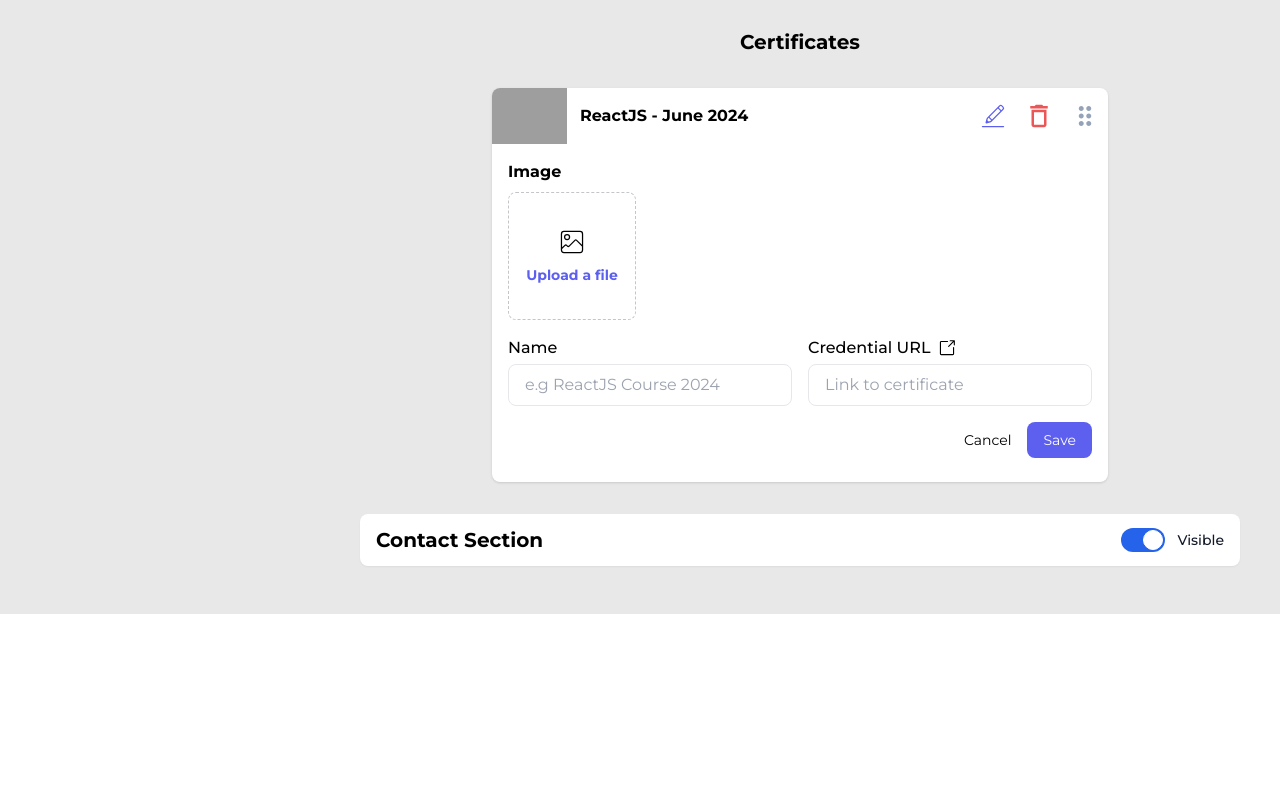
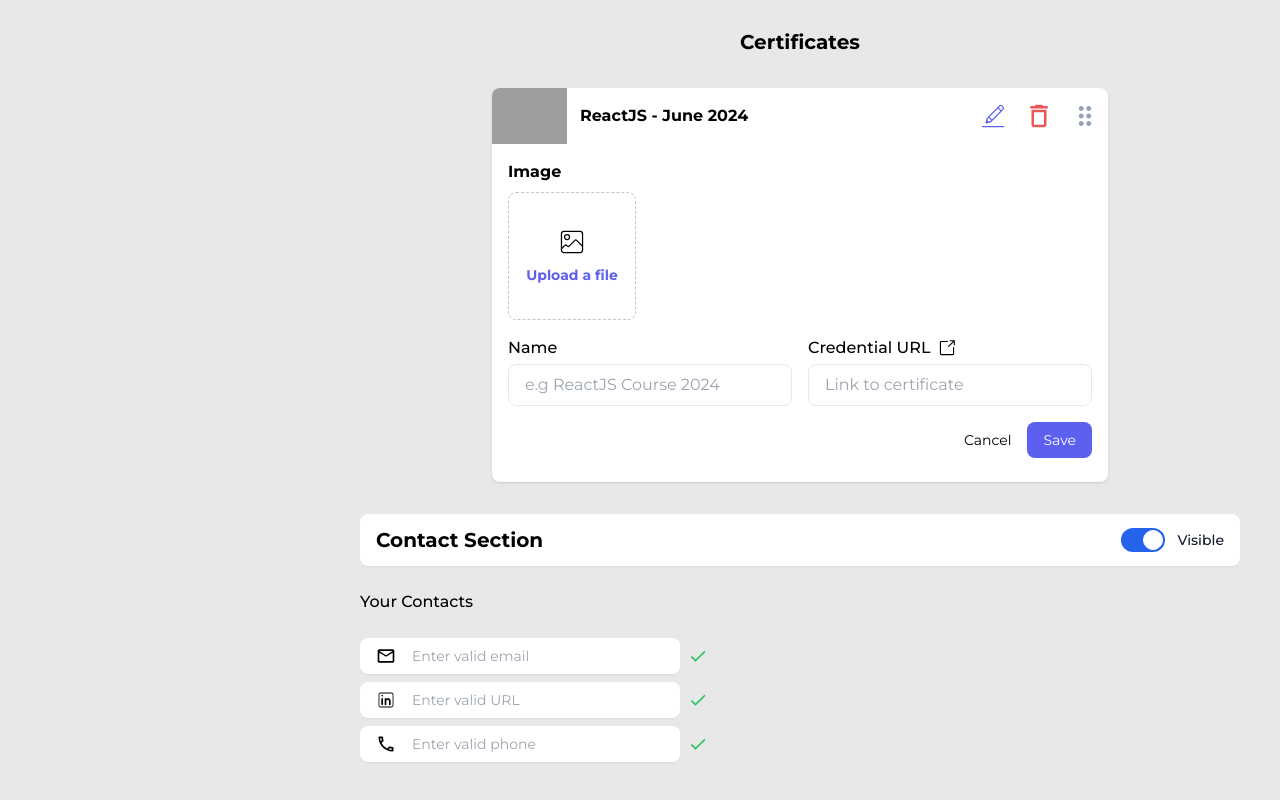
Before and after one commit to marionikolov17/Portfolio-Builder, a React (Vite) app in the folder client/: page / in a window 1280 px wide. Shown: the part 4890-5690 px from the top of the page. Before the commit the page ends 5504 px from the top, so only its background shows below. Built offline with nearby package versions, Linux system fonts and the light colour scheme; grey boxes are pictures that could not be loaded.

Commit message:
Finish Contact Section

```diff
--- a/client/src/features/themes/standart/components/ContactSectionStandard/ContactSectionStandard.jsx
+++ b/client/src/features/themes/standart/components/ContactSectionStandard/ContactSectionStandard.jsx
@@ -1,3 +1,6 @@
+import { CiLinkedin } from "react-icons/ci";
+import { MdOutlineEmail, MdDone, MdOutlinePhone } from "react-icons/md";
+
 export default function ContactSectionStandard() {
   return (
     <>
@@ -16,6 +19,58 @@ export default function ContactSectionStandard() {
           </label>
         </div>
       </div>
+      {/* Contacts */}
+      <div className="mt-6 flex flex-col items-center sm:items-start">
+        <h3 className="font-medium text-base mb-4">Your Contacts</h3>
+        {/* Contact Input Container */}
+        <div className="flex items-center mt-2">
+          {" "}
+          {/* Email */}
+          <div className="flex items-center bg-white rounded-lg w-[300px] sm:w-80 overflow-x-hidden shadow-sm">
+            <MdOutlineEmail  className="ms-4 text-xl" />
+            <input
+              type="text"
+              placeholder="Enter valid email"
+              name="githubSocial"
+              className="py-2 px-4 outline-none grow text-sm"
+            />
+          </div>
+          <MdDone className="ms-2 text-xl text-green-500" />{" "}
+          {/* Show icons for validating link */}
+        </div>
+        {/* Contact Input Container */}
+        <div className="flex items-center mt-2">
+          {" "}
+          {/* Linkedin */}
+          <div className="flex items-center bg-white rounded-lg w-[300px] sm:w-80 overflow-x-hidden shadow-sm">
+            <CiLinkedin className="ms-4 text-xl" />
+            <input
+              type="text"
+              placeholder="Enter valid URL"
+              name="linkedinSocial"
+              className="py-2 px-4 outline-none grow text-sm"
+            />
+          </div>
+          <MdDone className="ms-2 text-xl text-green-500" />{" "}
+          {/* Show icons for validating link */}
+        </div>
+        {/* Contact Input Container */}
+        <div className="flex items-center mt-2">
+          {" "}
+          {/* Phone */}
+          <div className="flex items-center bg-white rounded-lg w-[300px] sm:w-80 overflow-x-hidden shadow-sm">
+            <MdOutlinePhone className="ms-4 text-xl" />
+            <input
+              type="phone"
+              placeholder="Enter valid phone"
+              name="instagramSocial"
+              className="py-2 px-4 outline-none grow text-sm"
+            />
+          </div>
+          <MdDone className="ms-2 text-xl text-green-500" />{" "}
+          {/* Show icons for validating link */}
+        </div>
+      </div>
     </>
   );
 }
```
